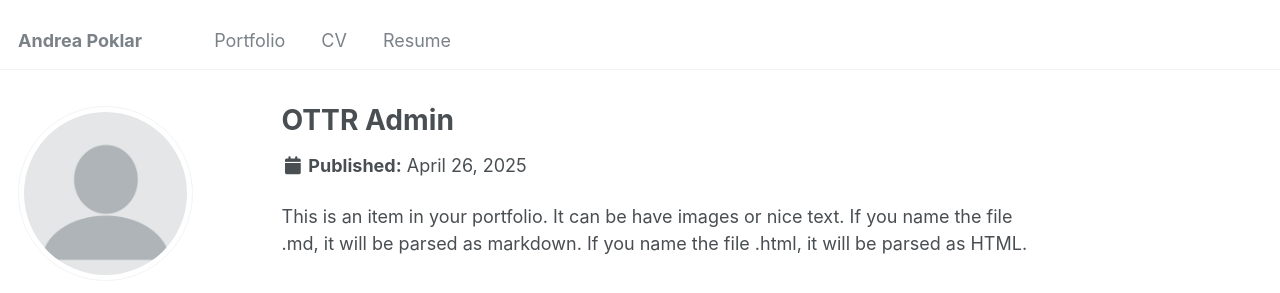
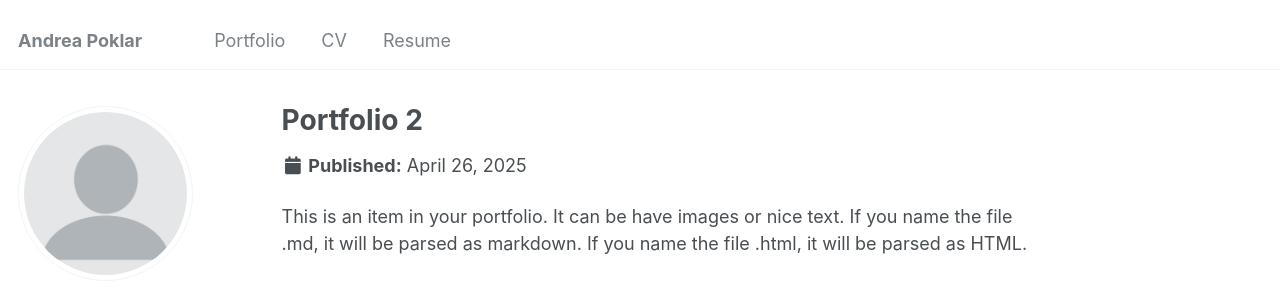
Before and after one commit to apoklar/apoklar.github.io, a Jekyll site: the page built from _portfolio/portfolio-2.html, in a window 1280 px wide and 921 px high. Shown: the top 293 px of the window. Built offline with Jekyll 4.4.1, drawn with Linux system fonts in a browser that asks for light colours.

```diff
--- a/_portfolio/portfolio-2.html
+++ b/_portfolio/portfolio-2.html
@@ -1,9 +1,7 @@
 ---
-title: "OTTR Admin"
-excerpt: "test"
+title: "Portfolio 2"
+excerpt: "Portfolio 2"
 collection: portfolio
-header:
-  teaser: "images/ottr.png"
 ---
 
 This is an item in your portfolio. It can be have images or nice text. If you name the file .md, it will be parsed as markdown. If you name the file .html, it will be parsed as HTML.
```
Also changed, not shown: _portfolio/portfolio-1.md (+1 -1 lines).
